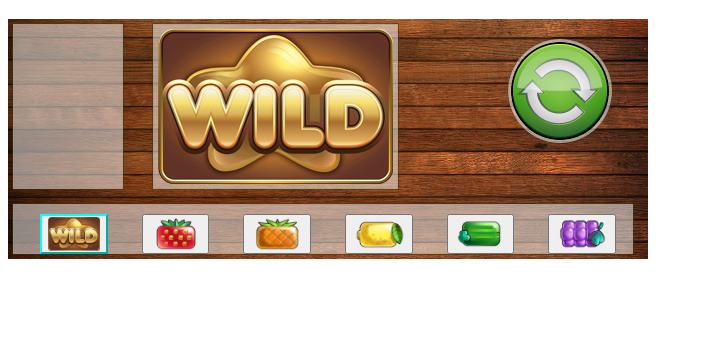
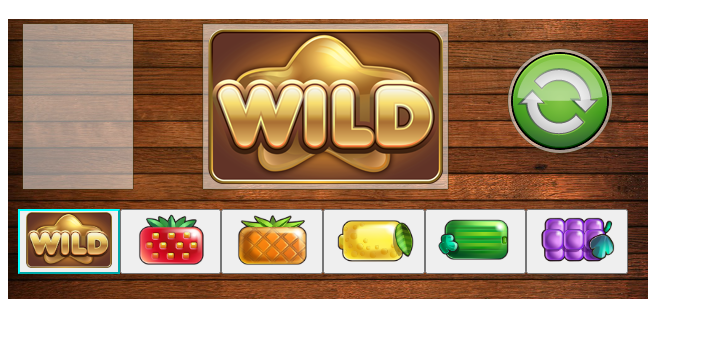
Before and after one commit to matikrk/spin-game, a website built with webpack: page index.html in a window 1280 px wide. Shown: the part 61-398 px from the top of the page, without its empty margins (0-703 px from the left). Built offline with nearby package versions, Linux system fonts and the light colour scheme; files whose address does not match are found by name.

Commit message:
Select upgrade phase 3

```diff
--- a/less/main.less
+++ b/less/main.less
@@ -22,7 +22,7 @@
       }
     img{
       max-width:100%;
-      max-height:100%;
+      max-height: 60px;
     }
 
     }
--- a/src/config.js
+++ b/src/config.js
@@ -1,12 +1,12 @@
 export default {
   gameBoard: {
     width: 640,
-    height: 240,
+    height: 280,
   },
   elementsPosition: {
     submit: {
       x: 500,
-      y: 20,
+      y: 30,
       width: 98,
       height: 98,
       margin: 3,
@@ -15,18 +15,16 @@ export default {
       x: 10,
       y: 190,
       width: 610,
-      height: 40,
-      margin: 5,
     },
     spinner: {
-      x: 150,
+      x: 200,
       y: 10,
       width: 235,
       height: 155,
       margin: 5,
     },
     scoreBoard: {
-      x: 10,
+      x: 20,
       y: 10,
       width: 100,
       height: 155,
--- a/src/helpers.js
+++ b/src/helpers.js
@@ -22,12 +22,12 @@ function loadImagesToArray(paths, array) {
 
 
 /* eslint-disable no-param-reassign*/
-function setElementPosition(elem, key) {
+function setElementPosition(elem, key, marginEnabled = false) {
   const {elementsPosition: {[key]: {x, y, margin, width, height}}} = config;
   elem.style.position = 'absolute';
   elem.style.left = `${x}px`;
   elem.style.top = `${y}px`;
-  if (margin) {
+  if (marginEnabled && margin) {
     elem.style.margin = `${margin}px`;
   }
   if (width) {
--- a/src/layers/Background.js
+++ b/src/layers/Background.js
@@ -36,7 +36,7 @@ class Background {
     this.drawSpinnerHole();
     this.drawButtonHole();
     this.drawScoreBoard();
-    this.drawSelectHole();
+   // this.drawSelectHole();
   }
 
   drawBgImage() {
--- a/src/layers/UI.js
+++ b/src/layers/UI.js
@@ -39,7 +39,7 @@ class UI {
 
     const submit = document.createElement('div');
     submit.classList.add('game-board__btnSpin');
-    setElementPosition(submit, 'submit');
+    setElementPosition(submit, 'submit', true);
 
     const elements = {select, scoreBoard, submit};
     Object.values(elements).forEach(element => this.container.appendChild(element));
```
